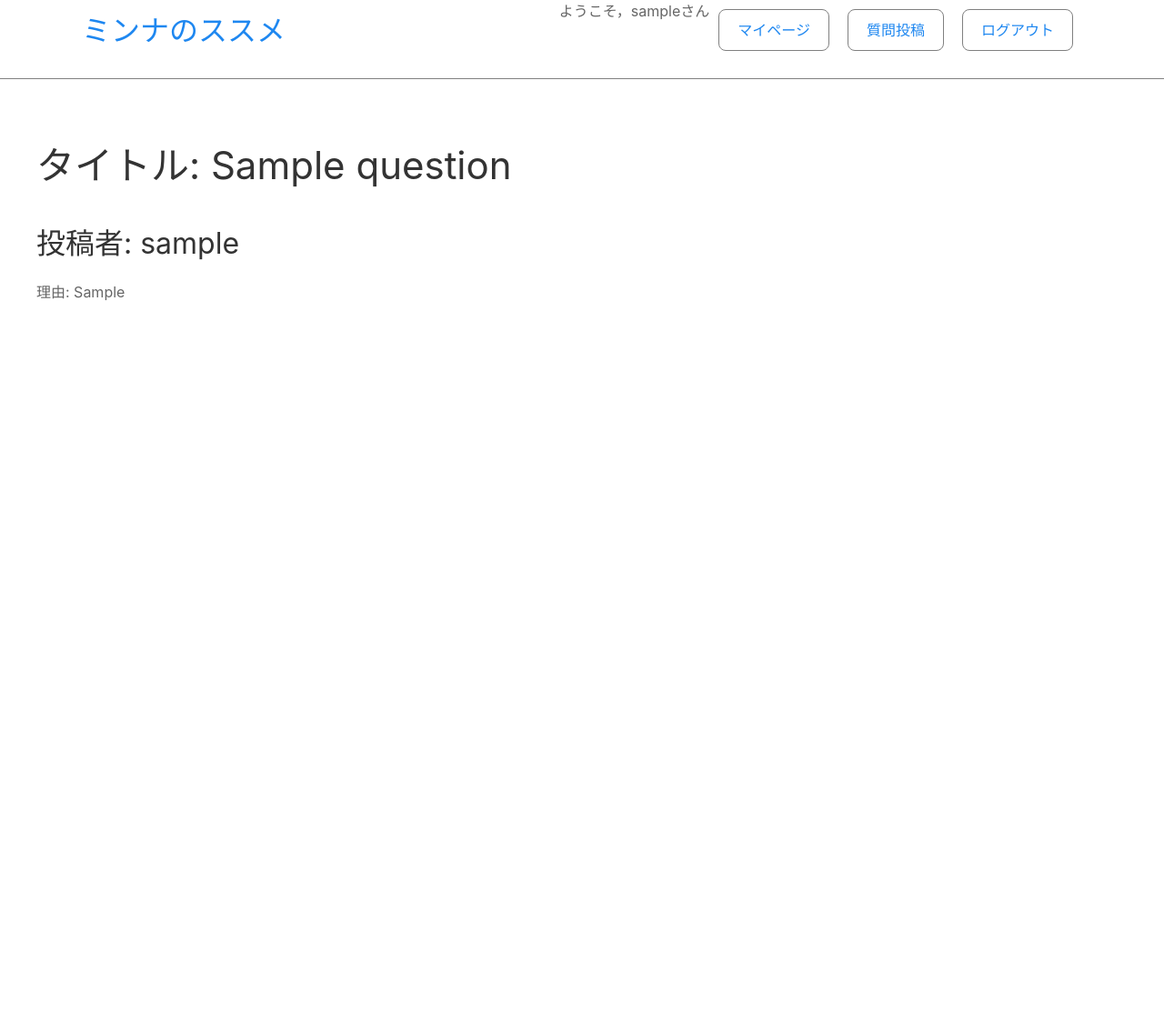
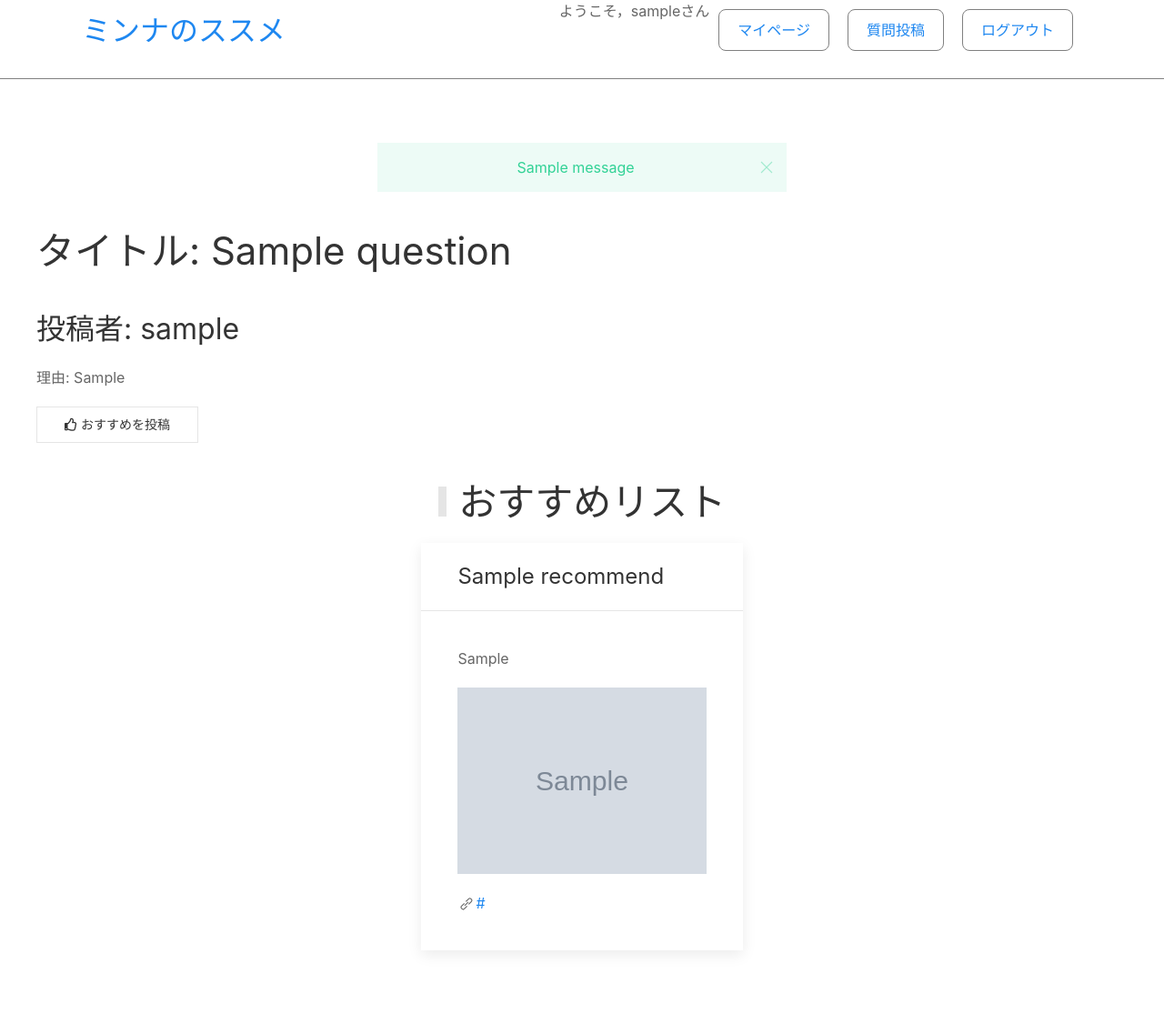
Before and after one commit to seeturtle/recomend, a Django app: page /polls/1/ in a window 1280 px wide. Shown: the whole page at 91% size. Before the commit the page ends 800 px from the top, so only its background shows below. Run offline with Django 3.2, Linux system fonts and the light colour scheme; the first user in the database is signed in; tables that the repository leaves empty hold one stand-in row (Sample ...); one stand-in notice (Sample message) is shown; some libraries are stand-ins or nearby versions.

Commit message:
おすすめ投稿機能を実装

```diff
--- a/polls/forms.py
+++ b/polls/forms.py
@@ -32,6 +32,12 @@ class RecommendForm(ModelForm):
         model = Recommend
         fields = ['name', 'reason', 'image', 'link']
 
+    def __init__(self, *args, **kwargs):
+        super().__init__(*args, **kwargs)
+        self.fields['name'].widget.attrs.update({'class': 'uk-input'})
+        self.fields['reason'].widget.attrs.update({'class': 'uk-textarea', 'rows': 8})
+        self.fields['link'].widget.attrs.update({'class': 'uk-input'})
+
 
 class CommentForm(ModelForm):
     """
--- a/polls/views.py
+++ b/polls/views.py
@@ -1,32 +1,46 @@
-from django.shortcuts import render, get_object_or_404
+from django.shortcuts import render, get_object_or_404, redirect
 from .models import Question
-from .forms import *
+from .forms import RecommendForm, QuestionForm, TagForm
 
 
 def detail(request, question_id):
     question = get_object_or_404(Question, pk=question_id)
-    return render(request, 'polls/detail.html', {'question': question})
+
+    recommend_form = RecommendForm(request.POST or None, request.FILES or None)
+    if request.method == 'POST' and recommend_form.is_valid():
+        # おすすめ投稿処理
+        recommend = recommend_form.save(commit=False)
+        recommend.user = request.user
+        recommend.question = question
+        recommend.save()
+        return redirect('polls:detail', question_id=question.id)
+
+    context = {
+        'question': question,
+        'recommend_form': recommend_form,
+    }
+    return render(request, 'polls/detail.html', context)
 
 
 def post(request):
     # debug
     m = "initial"
 
-    tagForm = TagForm
+    tag_form = TagForm
     if request.method == "POST":
-        questionForm = QuestionForm(request.POST)
+        question_form = QuestionForm(request.POST)
 
-        tagForm = TagForm(request.POST)
-        if questionForm.is_valid() and tagForm.is_valid():
-            question = questionForm.save(commit=False)
+        tag_form = TagForm(request.POST)
+        if question_form.is_valid() and tag_form.is_valid():
+            question = question_form.save(commit=False)
             question.user = request.user
             question.save()
-            tagForm.save()
+            tag_form.save()
             m = "success"
         else:
             m = "failes"
 
     else:
-        questionForm = QuestionForm
+        question_form = QuestionForm
 
-    return render(request, 'polls/post.html', {'form': questionForm, 'tag': tagForm, 'm': m})
+    return render(request, 'polls/post.html', {'form': question_form, 'tag': tag_form, 'm': m})
--- a/templates/layout.html
+++ b/templates/layout.html
@@ -8,6 +8,8 @@
     <link rel="stylesheet" href="{% static 'css/vegas.min.css' %}"/>
     <link rel="stylesheet" href="{% static 'css/top.css' %}"/>
     <link rel="stylesheet" href="https://cdnjs.cloudflare.com/ajax/libs/uikit/3.1.4/css/uikit.min.css"/>
+    <link rel="stylesheet" href="https://use.fontawesome.com/releases/v5.8.2/css/all.css"
+          integrity="sha384-oS3vJWv+0UjzBfQzYUhtDYW+Pj2yciDJxpsK1OYPAYjqT085Qq/1cq5FLXAZQ7Ay" crossorigin="anonymous">
     <!-- css include -->
     {% block css %} {% endblock %}
 </head>
--- a/templates/polls/detail.html
+++ b/templates/polls/detail.html
@@ -11,7 +11,99 @@
 
 <!-- contents -->
 {% block content %}
+    {% if messages %}
+        {% for message in messages %}
+            <div class="uk-alert-success uk-width-large uk-align-center" uk-alert>
+                <a class="uk-alert-close" uk-close></a>
+                <p class="uk-text-center">{{ message }}</p>
+            </div>
+        {% endfor %}
+    {% endif %}
+
+    {% if add_book_form.errors %}
+        {% for errors in add_book_form.errors.values %}
+            {% for error in errors %}
+                <div class="uk-alert-danger uk-align-center" uk-alert>
+                    <a class="uk-alert-close" uk-close></a>
+                    <p class="uk-text-center">{{ error }}</p>
+                </div>
+            {% endfor %}
+        {% endfor %}
+    {% endif %}
+
     <h1>タイトル: {{ question.title }}</h1>
     <h2>投稿者: {{ question.user }}</h2>
     <p>理由: {{ question.reason }}</p>
+    <a class="uk-button uk-button-default" href="#modal-recommend" uk-toggle>
+        <i class="far fa-thumbs-up"></i> おすすめを投稿
+    </a>
+
+    <h1 class="uk-heading-bullet uk-text-center">おすすめリスト</h1>
+    <div class="uk-flex uk-flex-center uk-flex-middle uk-grid-large" uk-grid
+         uk-scrollspy="target: > div; cls: uk-animation-fade; delay: 100">
+        {% for recommend in question.recommend_set.all %}
+            <div class="uk-width-1-3">
+                <div class="uk-card uk-card-default">
+                    <div class="uk-card-header">
+                        <h3 class="uk-card-title uk-margin-remove-bottom">{{ recommend.name }}</h3>
+                    </div>
+                    <div class="uk-card-body">
+                        <p>{{ recommend.reason | linebreaksbr }}</p>
+                        {% if recommend.image %}
+                            <img src="{{ recommend.image.url }}" width="300" height="300">
+                        {% endif %}
+                        {% if recommend.link %}
+                            <p><span uk-icon="link"></span><span class="uk-link">{{ recommend.link }}</span></p>
+                        {% endif %}
+                    </div>
+                </div>
+            </div>
+        {% endfor %}
+    </div>
+
+    <div id="modal-recommend" uk-modal>
+        <div class="uk-modal-dialog">
+            <button class="uk-modal-close-default" type="button" uk-close></button>
+            <div class="uk-modal-header">
+                <h2 class="uk-modal-title">おすすめを投稿</h2>
+            </div>
+
+            <form action="{% url 'polls:detail' question.id %}" method="POST"
+                  enctype="multipart/form-data">{% csrf_token %}
+                <div class="uk-modal-body">
+                    <div class="uk-margin">
+                        <div class="uk-text-meta">{{ recommend_form.name.label }}</div>
+                        <div class="uk-inline">
+                            {{ recommend_form.name }}
+                        </div>
+                    </div>
+                    <div class="uk-margin">
+                        <div class="uk-text-meta">{{ recommend_form.reason.label }}</div>
+                        <div class="uk-inline">
+                            {{ recommend_form.reason }}
+                        </div>
+                    </div>
+                    <div class="uk-margin">
+                        <div class="uk-text-meta">{{ recommend_form.image.label }} (オプション)</div>
+                        <div class="uk-inline">
+                            {{ recommend_form.image }}
+                        </div>
+                    </div>
+                    <div class="uk-margin">
+                        <div class="uk-text-meta">{{ recommend_form.link.label }} (オプション)</div>
+                        <div class="uk-inline">
+                            <a class="uk-form-icon uk-form-icon-flip" href="#" uk-icon="icon: link"></a>
+                            {{ recommend_form.link }}
+                        </div>
+                    </div>
+
+                </div>
+                <div class="uk-modal-footer uk-text-right">
+                    <button class="uk-button uk-button-default uk-modal-close" type="button">キャンセル</button>
+                    <button class="uk-button uk-button-primary" type="submit">投稿</button>
+                </div>
+            </form>
+        </div>
+    </div>
+
 {% endblock %}
```
Also changed, not shown: templates/users/mypage.html (+7 -1 lines).
